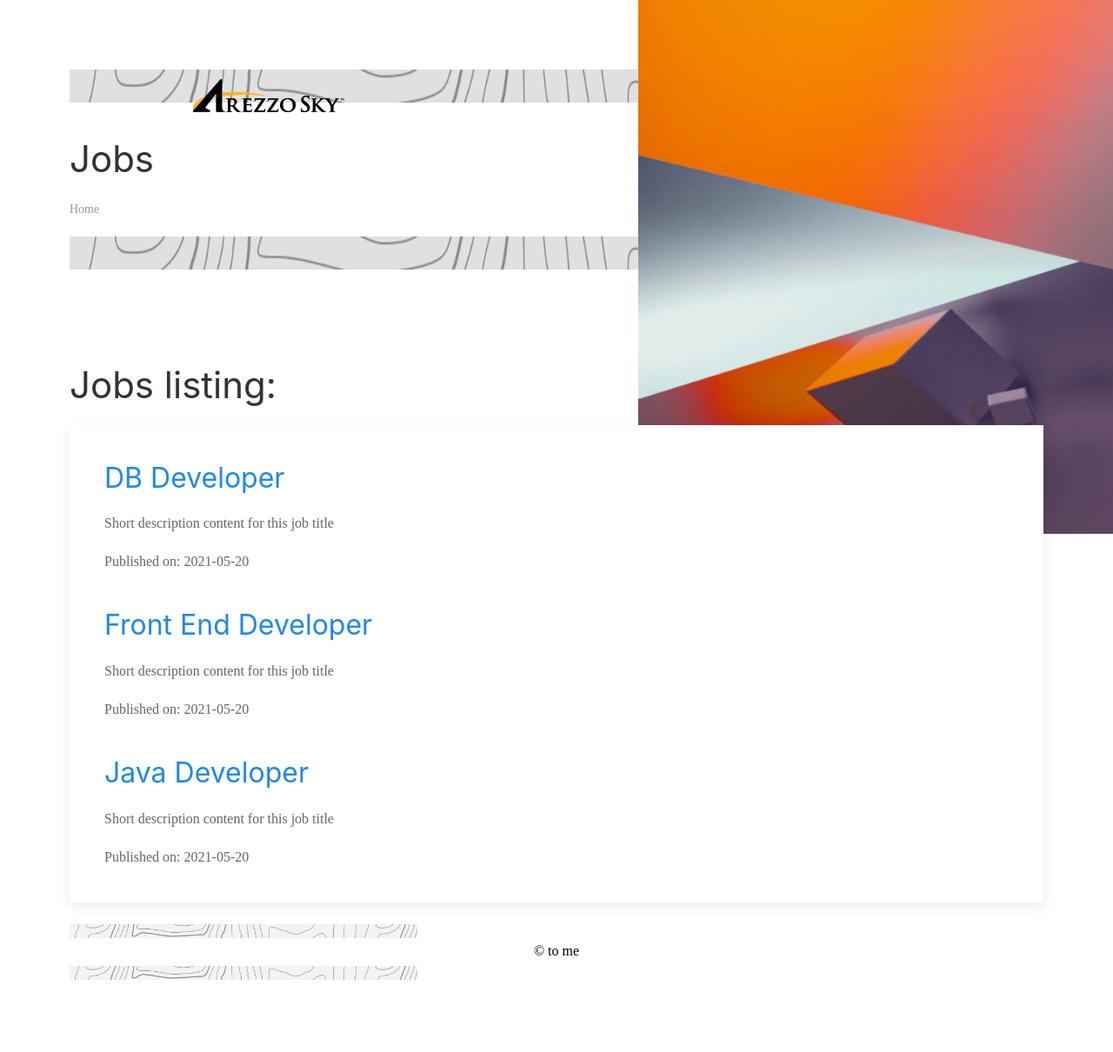
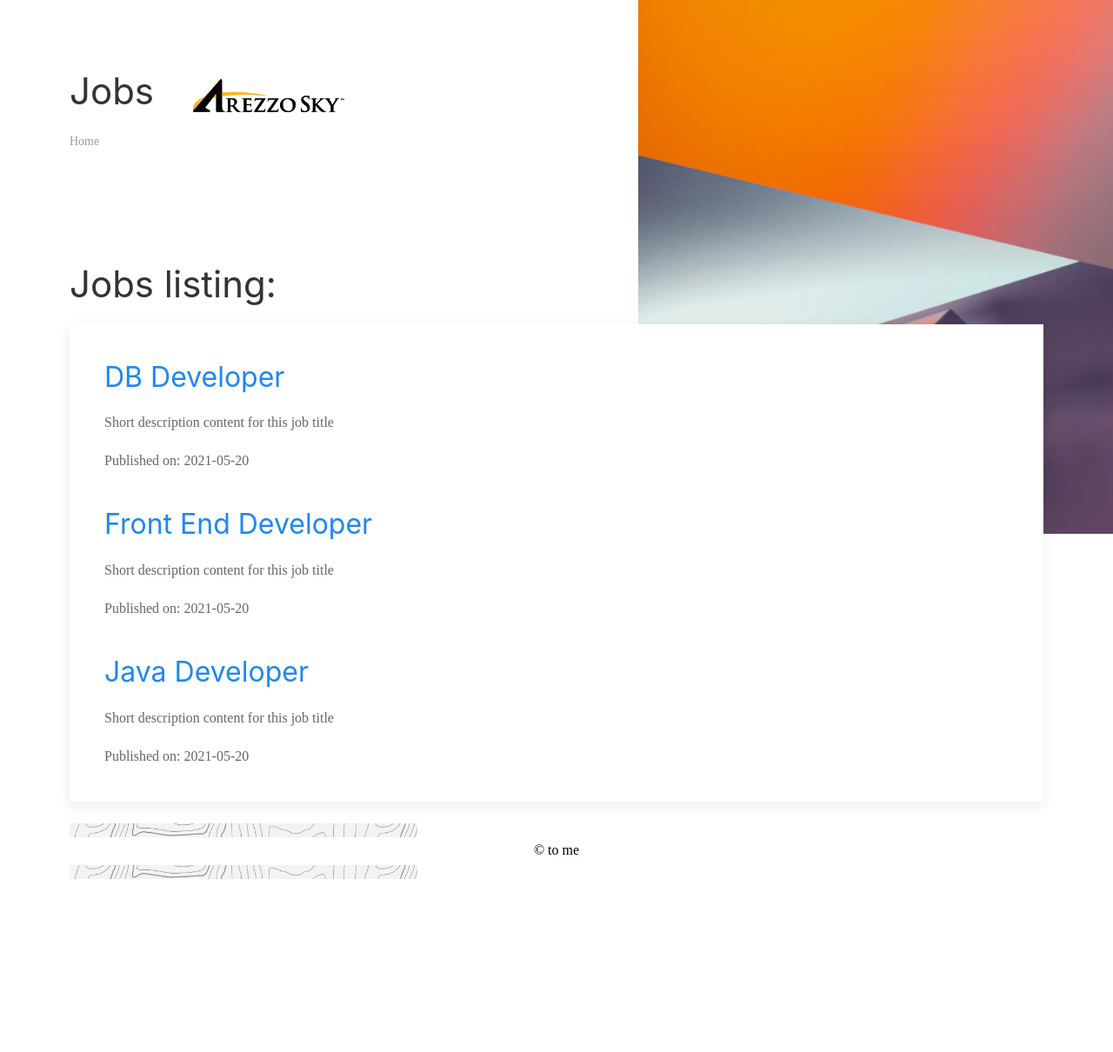
Before and after one commit to dhananjay-fe/dhananjay-fe.github.io, a Jekyll site: the page built from index.md, in a window 1280 px wide. Shown: the whole page at 87% size. Built offline with Jekyll 4.4.1, drawn with Linux system fonts in a browser that asks for light colours; nearby versions of some CDN libraries; our own code applies the rules of GitHub Pages for plain Markdown files; after the commit the page ends 1094 px from its top, so only the background shows below that.

Commit message:
Update main.css

```diff
--- a/assets/css/main.css
+++ b/assets/css/main.css
@@ -22,6 +22,7 @@ top: -94px;
 }
 
 .header_img{
+    display: none;
    top : 0;
     left: 0;
     width: 100%;
```
